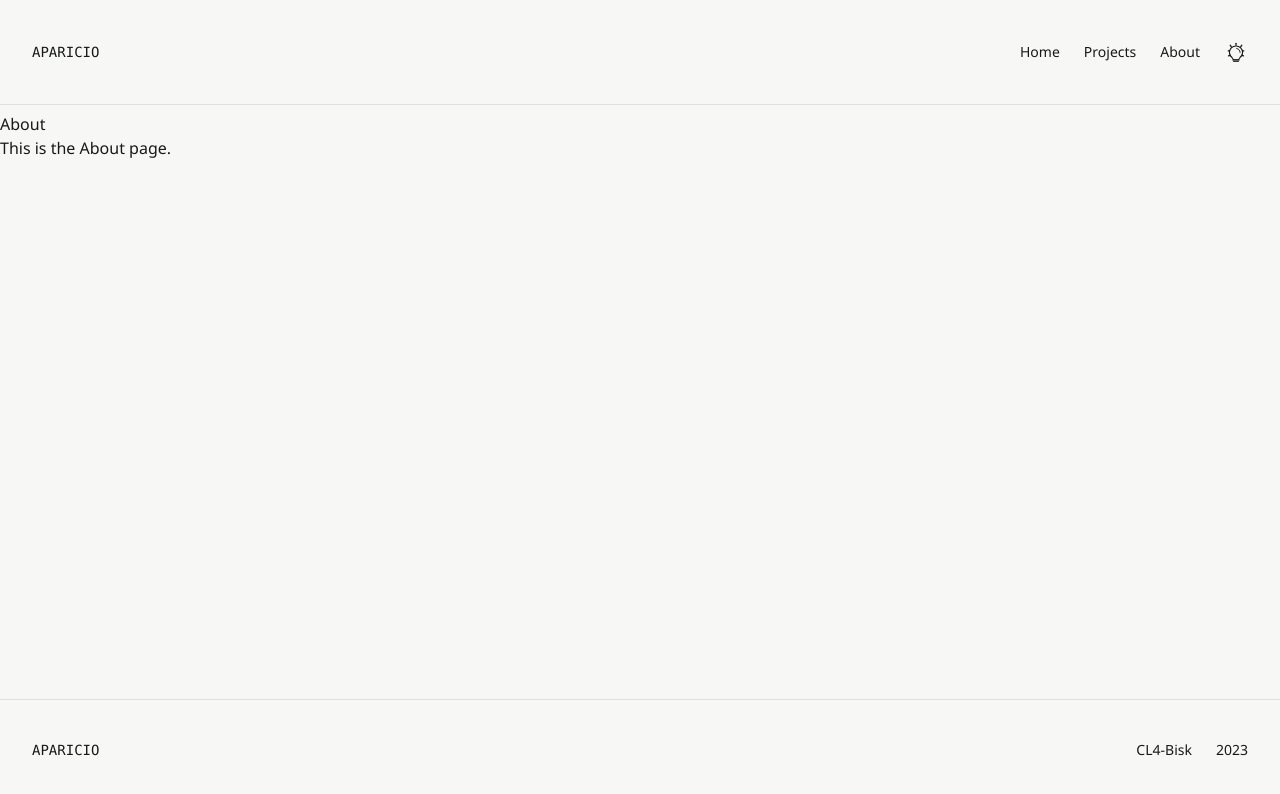
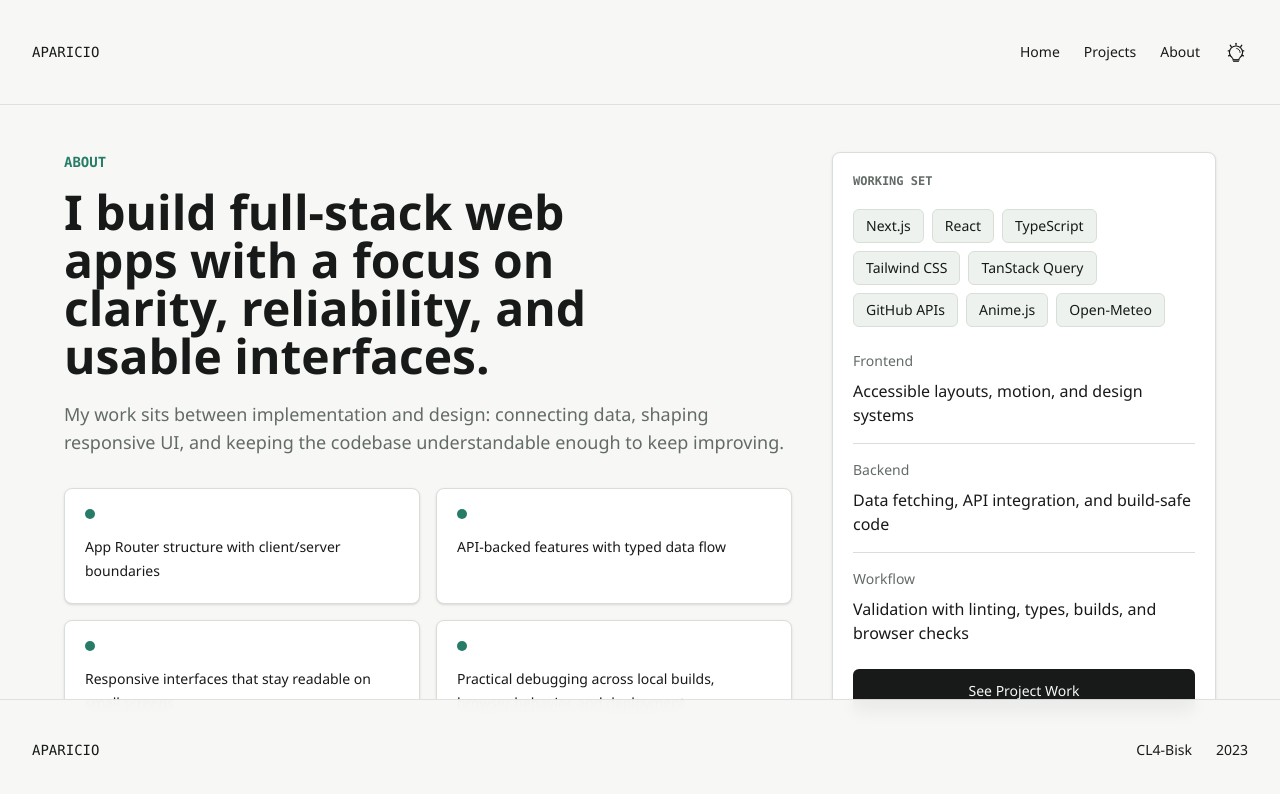
Before and after one commit to CL4-Bisk/PORTFOLIO, a Next.js app: page /about in a window 1280 px wide. Shown: the top 794 px of the page. Built offline with nearby package versions, Linux system fonts and the light colour scheme.

Commit message:
Update About.tsx

```diff
--- a/src/components/about/About.tsx
+++ b/src/components/about/About.tsx
@@ -1,8 +1,98 @@
+import Link from "next/link";
+
+const strengths = [
+  "App Router structure with client/server boundaries",
+  "API-backed features with typed data flow",
+  "Responsive interfaces that stay readable on small screens",
+  "Practical debugging across local builds, browser behavior, and deployment",
+];
+
+const toolset = [
+  "Next.js",
+  "React",
+  "TypeScript",
+  "Tailwind CSS",
+  "TanStack Query",
+  "GitHub APIs",
+  "Anime.js",
+  "Open-Meteo",
+];
+
+const focusAreas = [
+  { label: "Frontend", value: "Accessible layouts, motion, and design systems" },
+  { label: "Backend", value: "Data fetching, API integration, and build-safe code" },
+  { label: "Workflow", value: "Validation with linting, types, builds, and browser checks" },
+];
+
 export default function About() {
   return (
-    <div>
-      <h1>About</h1>
-      <p>This is the About page.</p>
-    </div>
+    <section className="px-4 py-10 sm:px-6 lg:px-8">
+      <div className="mx-auto grid max-w-6xl gap-10 lg:grid-cols-[minmax(0,1fr)_24rem]">
+        <div>
+          <p className="font-mono text-sm font-semibold uppercase text-accent">
+            About
+          </p>
+          <h1 className="mt-4 max-w-3xl text-4xl font-semibold text-balance sm:text-5xl">
+            I build full-stack web apps with a focus on clarity, reliability,
+            and usable interfaces.
+          </h1>
+          <p className="mt-5 max-w-3xl text-base leading-7 text-muted sm:text-lg">
+            My work sits between implementation and design: connecting data,
+            shaping responsive UI, and keeping the codebase understandable
+            enough to keep improving.
+          </p>
+
+          <div className="mt-8 grid gap-4 md:grid-cols-2">
+            {strengths.map((strength) => (
+              <article
+                key={strength}
+                className="rounded-lg border border-line bg-panel p-5 shadow-sm"
+              >
+                <span className="block size-2.5 rounded-full bg-accent" />
+                <p className="mt-4 text-sm leading-6 text-foreground">
+                  {strength}
+                </p>
+              </article>
+            ))}
+          </div>
+        </div>
+
+        <aside className="rounded-lg border border-line bg-panel p-5 shadow-sm">
+          <p className="font-mono text-xs font-semibold uppercase text-muted">
+            Working Set
+          </p>
+
+          <div className="mt-5 flex flex-wrap gap-2">
+            {toolset.map((tool) => (
+              <span
+                key={tool}
+                className="rounded-md border border-line bg-panel-muted px-3 py-1.5 text-sm text-foreground"
+              >
+                {tool}
+              </span>
+            ))}
+          </div>
+
+          <dl className="mt-6 space-y-4">
+            {focusAreas.map((area) => (
+              <div
+                key={area.label}
+                className="border-t border-line pt-4 first:border-t-0 first:pt-0"
+              >
+                <dt className="text-sm text-muted">{area.label}</dt>
+                <dd className="mt-2 font-medium leading-6">{area.value}</dd>
+              </div>
+            ))}
+          </dl>
+
+          <Link
+            href="/projects"
+            className="mt-6 inline-flex h-11 w-full items-center justify-center rounded-md bg-foreground px-4 text-sm font-medium text-background transition hover:bg-accent-strong focus-visible:outline focus-visible:outline-2 focus-visible:outline-offset-2 focus-visible:outline-accent"
+          >
+            See Project Work
+          </Link>
+        </aside>
+      </div>
+    </section>
   );
 }
```
